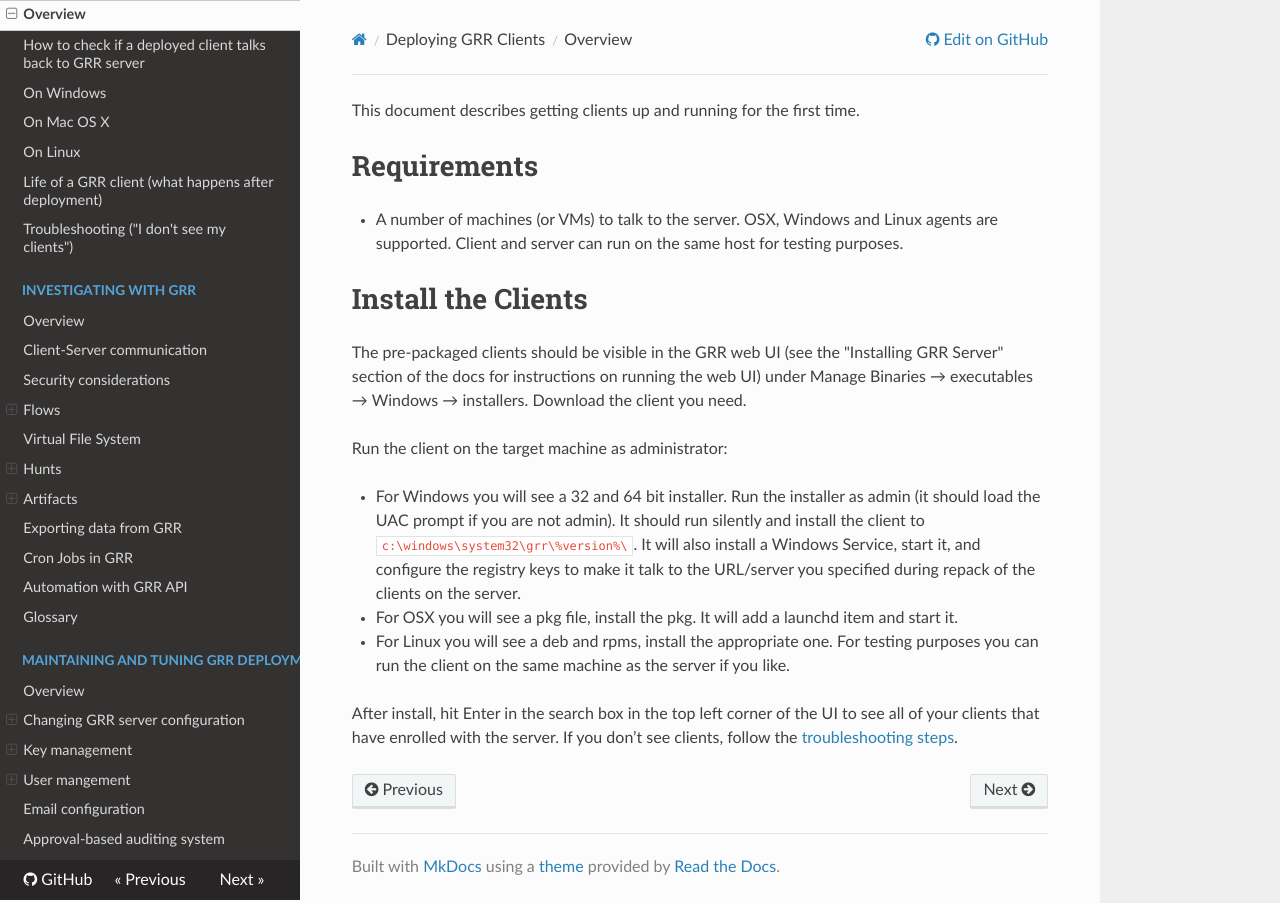
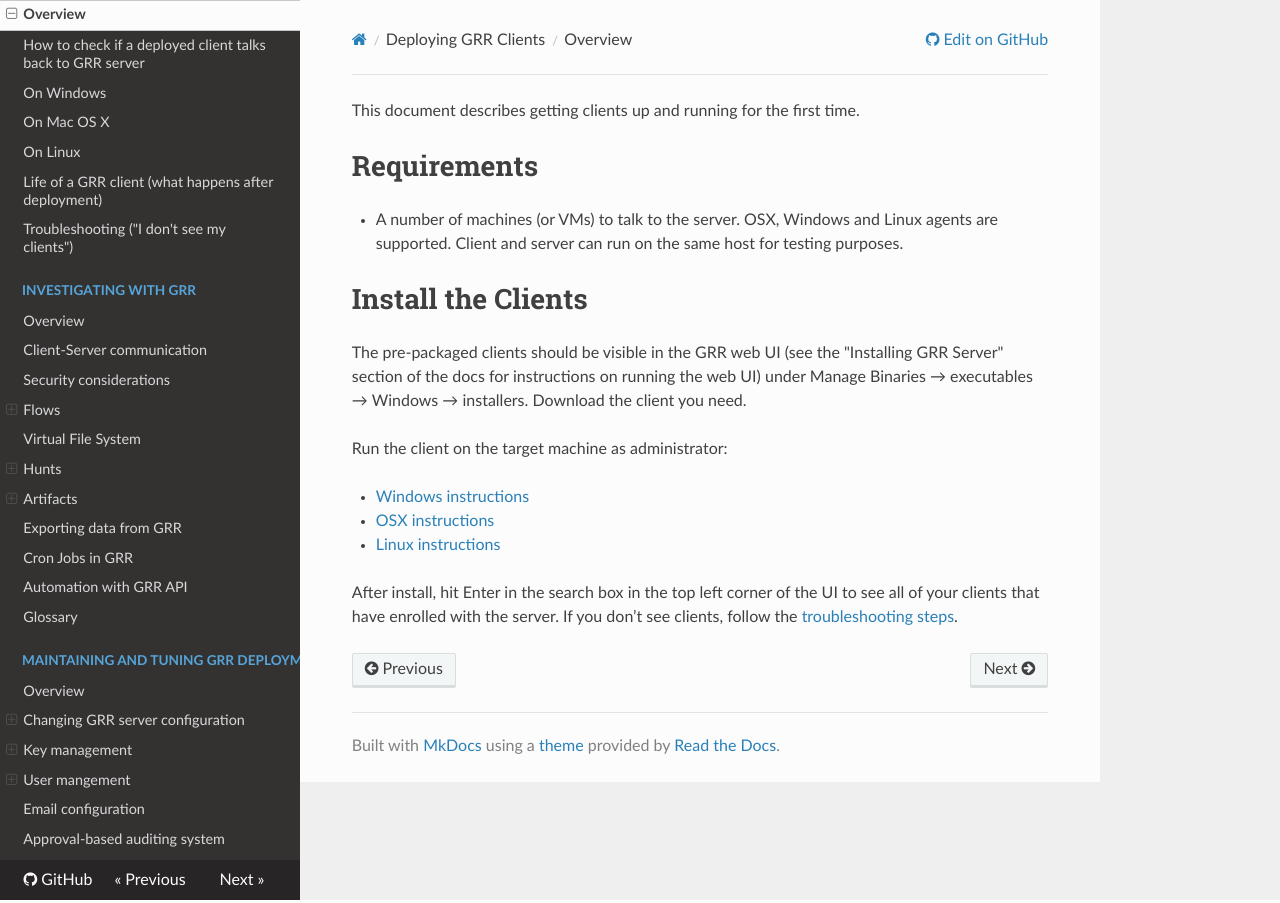
Before and after one commit to google/grr-doc, an MkDocs documentation site: the page built from docs/deploying-grr-clients/overview.md, in a window 1280 px wide. Built offline with MkDocs 1.6.1, drawn with Linux system fonts in a browser that asks for light colours; nearby versions of some CDN libraries; old or Windows-style settings are respelled for this version of MkDocs.

```diff
--- a/docs/deploying-grr-clients/overview.md
+++ b/docs/deploying-grr-clients/overview.md
@@ -15,20 +15,9 @@ need.
 
 Run the client on the target machine as administrator:
 
-  - For Windows you will see a 32 and 64 bit installer. Run the
-    installer as admin (it should load the UAC prompt if you are not
-    admin). It should run silently and install the client to
-    `c:\windows\system32\grr\%version%\`. It will also install a Windows
-    Service, start it, and configure the registry keys to make it talk
-    to the URL/server you specified during repack of the clients on the
-    server.
-
-  - For OSX you will see a pkg file, install the pkg. It will add a
-    launchd item and start it.
-
-  - For Linux you will see a deb and rpms, install the appropriate one.
-    For testing purposes you can run the client on the same machine as
-    the server if you like.
+  - [Windows instructions](on-windows.md)
+  - [OSX instructions](on-mac-os-x.md)
+  - [Linux instructions](on-linux.md)
 
 After install, hit Enter in the search box in the top left corner of the
 UI to see all of your clients that have enrolled with the server. If you
```
Also changed, not shown: docs/deploying-grr-clients/on-linux.md (+5 -1 lines), docs/deploying-grr-clients/on-mac-os-x.md (+4 -1 lines), docs/deploying-grr-clients/on-windows.md (+8 -0 lines).
